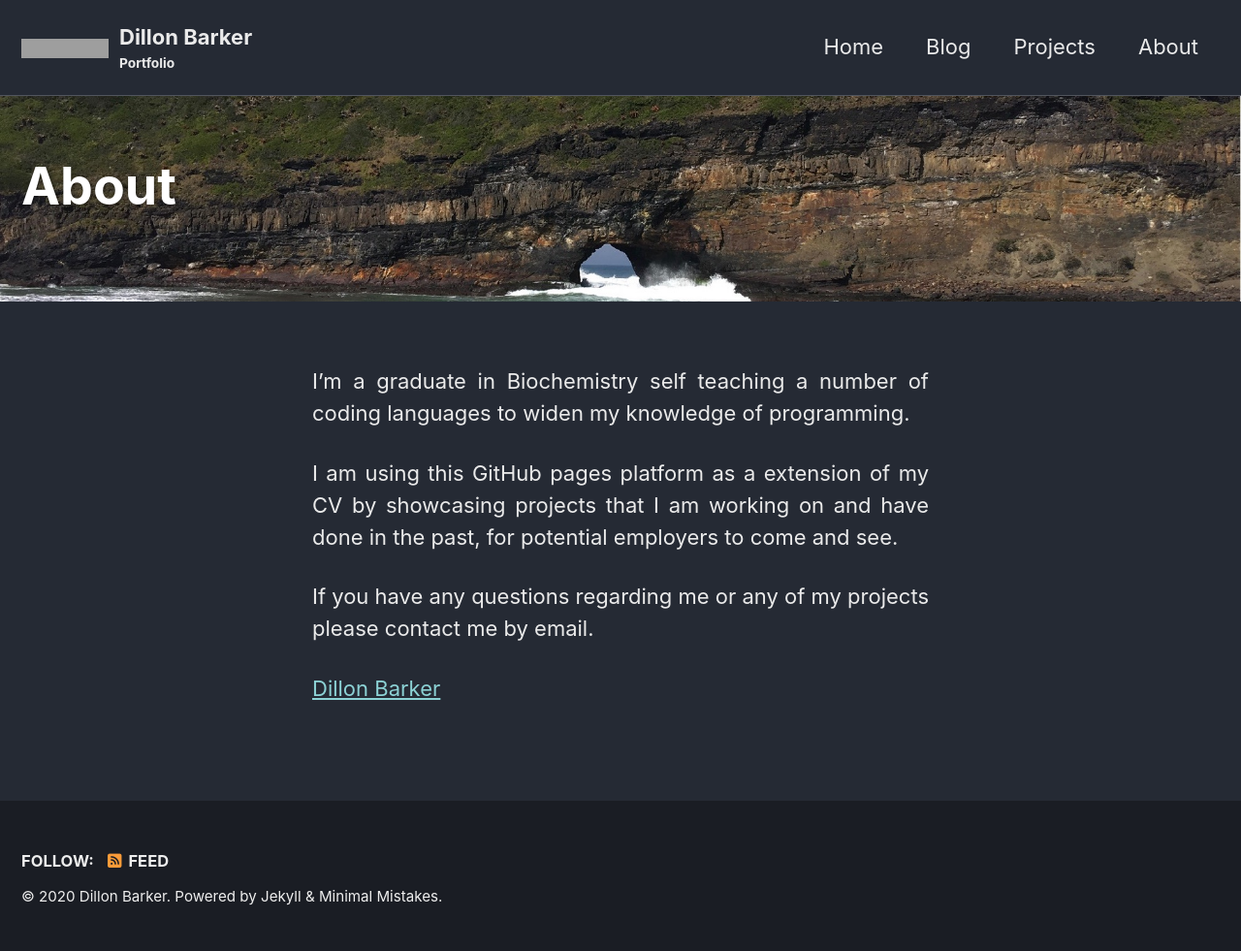
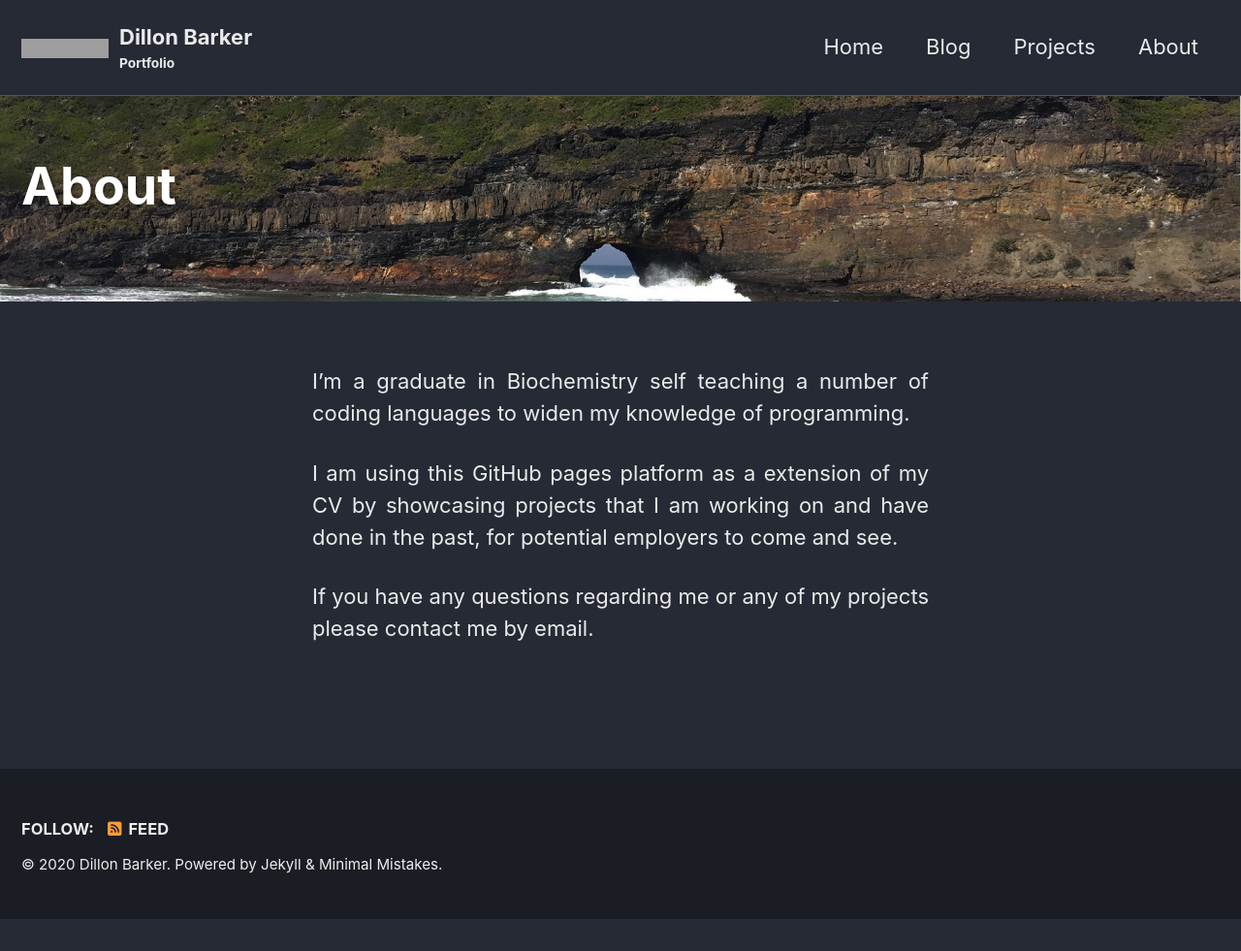
Before and after one commit to dilfyg/dilfyg.github.io, a Jekyll site: the page built from _pages/about.md, in a window 1280 px wide. Shown: the whole page at 97% size. Built offline with Jekyll 4.4.1, drawn with Linux system fonts in a browser that asks for light colours; cached includes are drawn as plain includes; nearby versions of some CDN libraries; after the commit the page ends 948 px from its top, so only the background shows below that; grey boxes are pictures that could not be loaded.

Commit message:
Removing linkedin badge

```diff
--- a/_pages/about.md
+++ b/_pages/about.md
@@ -10,5 +10,3 @@ I'm a graduate in Biochemistry self teaching a number of coding languages to wid
 I am using this GitHub pages platform as a extension of my CV by showcasing projects that I am working on and have done in the past, for potential employers to come and see.
 
 If you have any questions regarding me or any of my projects please contact me by email.
-
-<div class="LI-profile-badge"  data-version="v1" data-size="large" data-locale="en_US" data-type="horizontal" data-theme="dark" data-vanity="dillon-barker-7b4585151"><a class="LI-simple-link" href='https://uk.linkedin.com/in/dillon-barker-7b4585151?trk=profile-badge'>Dillon Barker</a></div>
```
